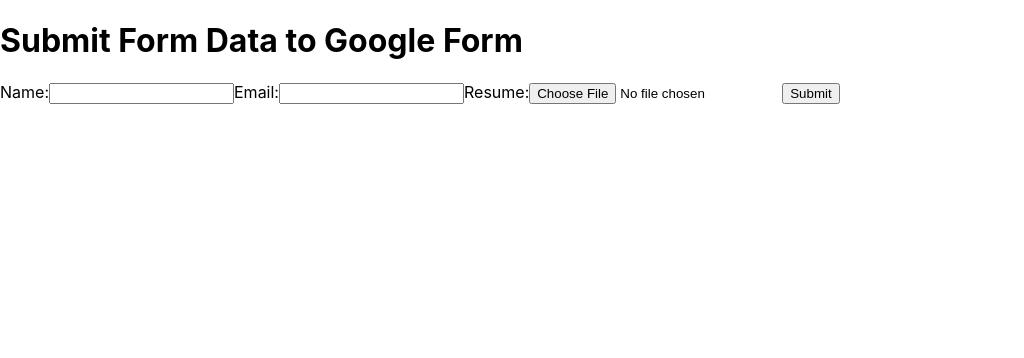
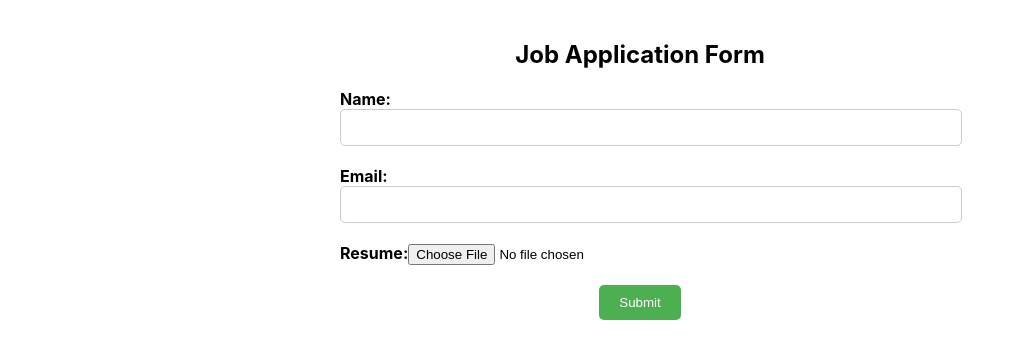
Before and after one commit to Sivamani-18/Job-Application-Form, a React (Create React App) app in the folder website/: page / in a window 1280 px wide. Shown: the top 358 px of the page, without its empty margins (0-1024 px from the left). Built offline with nearby package versions, Linux system fonts and the light colour scheme.

Commit message:
[add]toastify and clear form

```diff
--- a/website/package.json
+++ b/website/package.json
@@ -14,6 +14,7 @@
     "react": "^18.2.0",
     "react-dom": "^18.2.0",
     "react-scripts": "5.0.1",
+    "react-toastify": "^9.1.3",
     "typescript": "^4.9.5",
     "web-vitals": "^2.1.4"
   },
--- a/website/src/App.tsx
+++ b/website/src/App.tsx
@@ -16,7 +16,6 @@
 
   return (
     <div>
-      <h1>Submit Form Data to Google Form</h1>
       <JobApplicationForm onSubmit={handleSubmit} />
     </div>
   );
--- /dev/null
+++ b/website/src/JobApplicationForm.css
@@ -0,0 +1,43 @@
+.form-container {
+  max-width: 600px;
+  margin: 0 auto;
+  padding: 20px;
+  text-align: center;
+}
+
+.form-heading {
+  font-size: 24px;
+  margin-bottom: 20px;
+}
+
+.form-label {
+  display: block;
+  margin-bottom: 10px;
+  text-align: left;
+  font-weight: bold;
+}
+
+.form-input {
+  width: 100%;
+  padding: 10px;
+  margin-bottom: 10px;
+  border-radius: 5px;
+  border: 1px solid #ccc;
+}
+
+.form-file-input {
+  margin-bottom: 10px;
+}
+
+.form-submit-button {
+  padding: 10px 20px;
+  background-color: #4caf50;
+  color: white;
+  border: none;
+  cursor: pointer;
+  border-radius: 5px;
+}
+
+.form-submit-button:hover {
+  background-color: #45a049;
+}
--- a/website/src/JobApplicationForm.tsx
+++ b/website/src/JobApplicationForm.tsx
@@ -1,6 +1,10 @@
-import React, { useState } from 'react';
+import React, { useState, useRef } from 'react';
 import axios from 'axios';
 import secureKey from './secureKey';
+import { ToastContainer, toast } from 'react-toastify';
+import 'react-toastify/dist/ReactToastify.css';
+
+import './JobApplicationForm.css';
 
 interface FormFields {
   name: string;
@@ -16,11 +20,13 @@
   onSubmit,
 }) => {
   const [resumeFile, setResumeFile] = useState<File | null>(null);
+  const [isSubmitting, setIsSubmitting] = useState(false);
   const [formData, setFormData] = useState<FormFields>({
     name: '',
     email: '',
     // Add more fields as needed
   });
+  const formRef = useRef<HTMLFormElement>(null);
 
   const handleInputChange = (e: React.ChangeEvent<HTMLInputElement>) => {
     setFormData({ ...formData, [e.target.name]: e.target.value });
@@ -75,62 +81,92 @@
         `https://docs.google.com/forms/d/e/${formId}/formResponse`,
         payload
       );
+      console.log(response, 'response');
       return response.data;
     } catch (error) {
       console.log('Form not submitted', error);
-      return false;
+      return true;
     }
   };
 
   const handleSubmit = async (e: React.FormEvent) => {
     e.preventDefault();
 
+    if (isSubmitting) {
+      return; // Ignore the form submission if already submitting
+    }
+
     try {
+      setIsSubmitting(true); // Disable the submit button
       const fileUrl = await uploadResumeToAzureBlobStorage();
       console.log('fileUrl', fileUrl);
 
       const formResponse = await submitFormResponse(fileUrl);
 
+      console.log('formResponse', formResponse);
+
       if (formResponse) {
         onSubmit(formData);
+        toast.success('Form submitted successfully!');
+        setFormData({
+          name: '',
+          email: '',
+        });
+        formRef.current?.reset(); // Reset the form
+      } else {
+        toast.error('Failed to submit form. Please try again.');
       }
     } catch (error) {
       // Handle errors here (display error message, log, etc.)
       console.log('Error:', error);
+      toast.error('An error occurred. Please try again later.');
+    } finally {
+      setIsSubmitting(false); // Enable the submit button
     }
   };
 
   return (
-    <div>
-      <form onSubmit={handleSubmit}>
-        <label>
+    <div className='form-container'>
+      <h2 className='form-heading'>Job Application Form</h2>
+      <ToastContainer />
+      <form ref={formRef} onSubmit={handleSubmit}>
+        <label className='form-label'>
           Name:
           <input
+            className='form-input'
             type='text'
             name='name'
             value={formData.name}
             onChange={handleInputChange}
           />
         </label>
-        <label>
+        <label className='form-label'>
           Email:
           <input
+            className='form-input'
             type='email'
             name='email'
             value={formData.email}
             onChange={handleInputChange}
           />
         </label>
-        <label>
+        <label className='form-label'>
           Resume:
           <input
+            className='form-file-input'
             type='file'
             accept='.pdf'
             required
             onChange={handleFileChange}
           />
         </label>
-        <button type='submit'>Submit</button>
+        <button
+          className='form-submit-button'
+          type='submit'
+          disabled={isSubmitting}
+        >
+          {isSubmitting ? 'Submitting...' : 'Submit'}
+        </button>
       </form>
     </div>
   );
```
Also changed, not shown: 1 other file (tests, documents, lock files or other folders).
